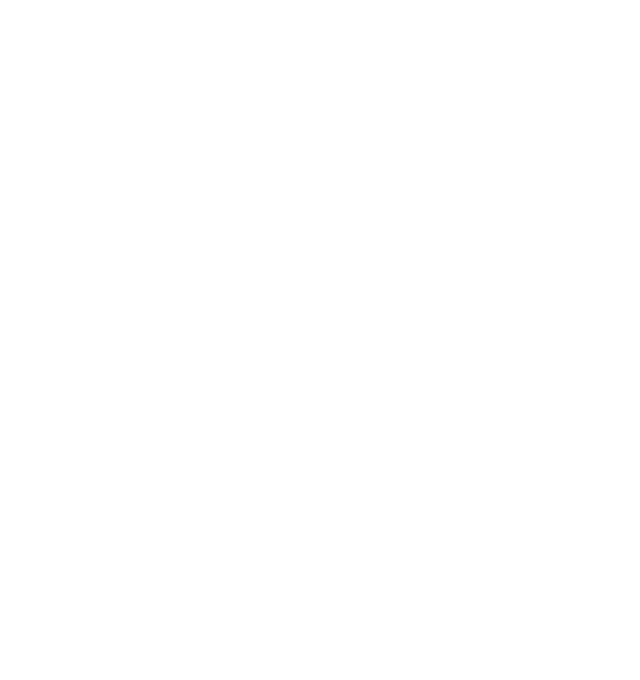
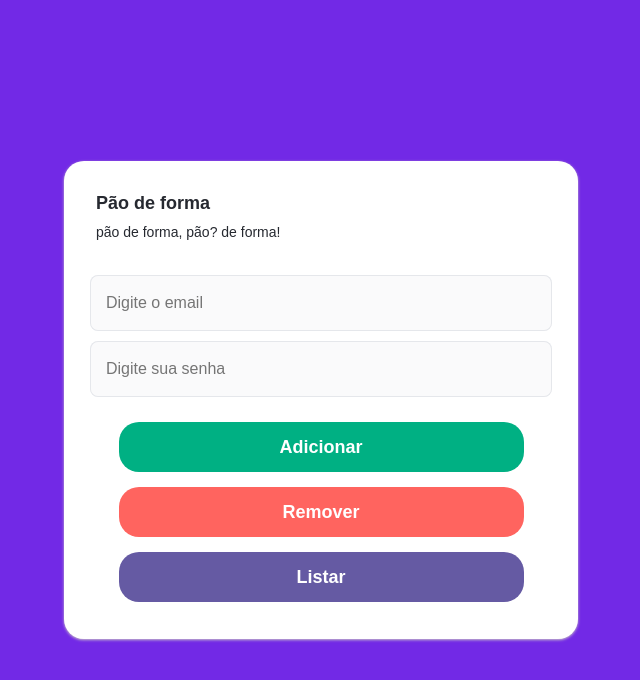
Before and after one commit to keppelen/plurall-bot, a React (Create React App) app in the folder web/: page /paodeforma in a window 1280 px wide. Shown: the top 680 px of the page, without its empty margins (319-959 px from the left). Built offline with nearby package versions, Linux system fonts and the light colour scheme.

Commit message:
add paodeforma page

```diff
--- /dev/null
+++ b/web/src/dev.env.json
@@ -0,0 +1,3 @@
+{
+    "BACKEND_URL": "http://localhost:4000/api"
+}
--- /dev/null
+++ b/web/src/pages/adm/index.tsx
@@ -0,0 +1,63 @@
+import React, { useState } from 'react'
+import { AdmButton, AdmContainer, AdmDescription, AdmText, Input, Page } from './styles'
+import ReactLoading from 'react-loading'
+import api from '../../services/api'
+import AlertBox from '../components/alertbox'
+
+const Admin:React.FC = () =>{
+    const [loading,setLoding] = useState(false)
+    const [email, setEmail] = useState('email')
+    const [password, setPassword] = useState('password')
+    const [error,setError] = useState({title:'Ops!',description: '',on: false, function: () => {resetAlert()}})
+
+    async function Request(a='delete') {
+        try{
+            const response = await api.post(`/adm/users/${a}`, {email}, {headers:{Authorization: `Bearer ${password}`}})
+            console.log(response)
+            if(!response.data.message) return
+
+            return setError({...error, title: 'Sucesso!', description: response.data.message? response.data.message:'Erro inesperado', on: true})
+        }catch(error:any){
+            if(!error)
+                return setError({...error, description: 'Ocorreu um erro com os nossos servidores, tente novamente mais tarde :/', on: true})
+
+                if(error.response)
+                setError({...error, description: error.response.data.error? error.response.data.error:'Erro inesperado', on: true})
+            else
+                setError({...error, description: 'Ocorreu um erro com os nossos servidores, tente novamente mais tarde :/',on: true})
+        }
+    }
+
+
+    function resetAlert(){
+        setError({...error, on: false})
+    }
+
+    return (
+        <Page>
+
+            {error.on &&
+                <AlertBox title={error.title} description={error.description} onPressOk={() => {resetAlert()}}/>
+            }
+
+            <AdmContainer>
+                <AdmText> Pão de forma </AdmText>
+                <AdmDescription> pão de forma, pão? de forma!</AdmDescription>
+
+            <Input placeholder='Digite o email' onChange={v => setEmail(v.target.value)}/>
+            <Input placeholder='Digite sua senha' type='password' onChange={v => setPassword(v.target.value)}/>
+
+            <AdmButton onClick={() => Request('add')} style={{backgroundColor: '#00b083', marginTop: '20px'}} > {LoadingText('Adicionar', loading) }</AdmButton>
+            <AdmButton onClick={() => Request('delete')} style={{backgroundColor: '#ff645f'}}> {LoadingText('Remover', loading) }</AdmButton>
+            <AdmButton onClick={() => Request('delete')} style={{backgroundColor: '#655aa3'}}> {LoadingText('Listar', loading) }</AdmButton>
+            </AdmContainer>
+        </Page>
+    )
+}
+
+
+function LoadingText(text:string, loading:boolean){
+    return !loading ? text : <ReactLoading type={'spin'} color={'#fff'} height={'20px'} width={'20px'} />
+}
+
+export default Admin
--- /dev/null
+++ b/web/src/pages/adm/styles.ts
@@ -0,0 +1,92 @@
+import styled from 'styled-components'
+
+export const Page = styled.div`
+    display: flex;
+    margin: 0;
+    padding: 0;
+    background-color: #fafafa;
+    background-color: #7229e6;
+    width: 100%;
+    height: 100%;
+    position: absolute;
+    align-items: center;
+    justify-content: center;
+`
+
+export const AdmContainer = styled.div`
+    display: flex;
+    flex-direction: column;
+    width: 450px;
+    height: fit-content;
+    background-color: #fff;
+    border-radius: 20px;
+    text-align: left;
+    padding: 32px;
+    box-shadow: 0 1px 3px #cdc6c6;
+`
+export const AdmText = styled.p`
+    @import url('https://fonts.googleapis.com/css2?family=Public+Sans:wght@700&display=swap');
+    font-size: 18px;
+    color: #262930;
+    font-size: 18px;
+    font-weight: 700;
+    font-family: 'Public Sans', sans-serif;
+`
+
+export const AdmDescription = styled.p`
+    @import url('https://fonts.googleapis.com/css2?family=Public+Sans:wght@700&display=swap');
+    font-size: 18px;
+    text-align: left;
+    color: #262930;
+    font-size: 14px;
+    margin-top: 10px;
+    font-weight: normal;
+    font-family: 'Public Sans', sans-serif;
+    margin-bottom: 30px;
+`
+
+export const AdmButton = styled.button`
+    @import url('https://fonts.googleapis.com/css2?family=Public+Sans:wght@700&display=swap');
+    font-size: 18px;
+    color: #fff;
+    font-size: 18px;
+    font-weight: 700;
+    font-family: 'Public Sans', sans-serif;
+    display: flex;
+    height: 50px;
+    width: 90%;
+    background-color: #ff6600;
+    border: none;
+    border-radius: 20px;
+    align-self: center;
+    align-items: center;
+    justify-content: center;
+    cursor: pointer;
+    margin: 10px;
+    margin-top: 10px;
+    margin-bottom: 5px;
+`
+
+export const Input = styled.input`
+    @import url('https://fonts.googleapis.com/css2?family=Public+Sans:wght@700&display=swap');
+    height: 40px;
+    color: #262930;
+    border-radius: 8px;
+    box-shadow: #e5e7eb 0px 0px 0px 1px inset;
+    background: #fafafb none repeat scroll 0% 0%;
+    padding: 8px 16px;
+    font-size: 16px;
+    line-height: 24px;
+    width: calc(100% - 20px);
+    outline: currentcolor none medium;
+    border: medium none;
+    font-family: inherit;
+    text-overflow: ellipsis;
+    z-index: 1;
+    transition: box-shadow 0.5s ease 0s;
+    appearance: none;
+    align-self: center;
+    margin: 5px;
+    font-weight: normal;
+    font-family: 'Public Sans', sans-serif;
+`
--- a/web/src/routes.tsx
+++ b/web/src/routes.tsx
@@ -1,5 +1,6 @@
 import React from 'react'
 import {Redirect, Route, Switch} from 'react-router-dom'
+import Admin from './pages/adm';
 import Dashboard from './pages/dashboard';
 import HowToSolve from './pages/how-to-solve';
 import Login from './pages/login';
@@ -24,6 +25,7 @@
             <PrivateRoute exact path='/dashboard/how/:id/:name' component={HowToSolve}/>
             <PrivateRoute exact path='/dashboard/which-task/:id/:name' component={WhichTask}/>
             <PrivateRoute exact path='/dashboard/solve/:bookid/:bookname/:taskid/:taskname' component={Solving}/>
+            <Route exact path='/paodeforma' component={Admin}/>
         </Switch>
     )
 }
```
